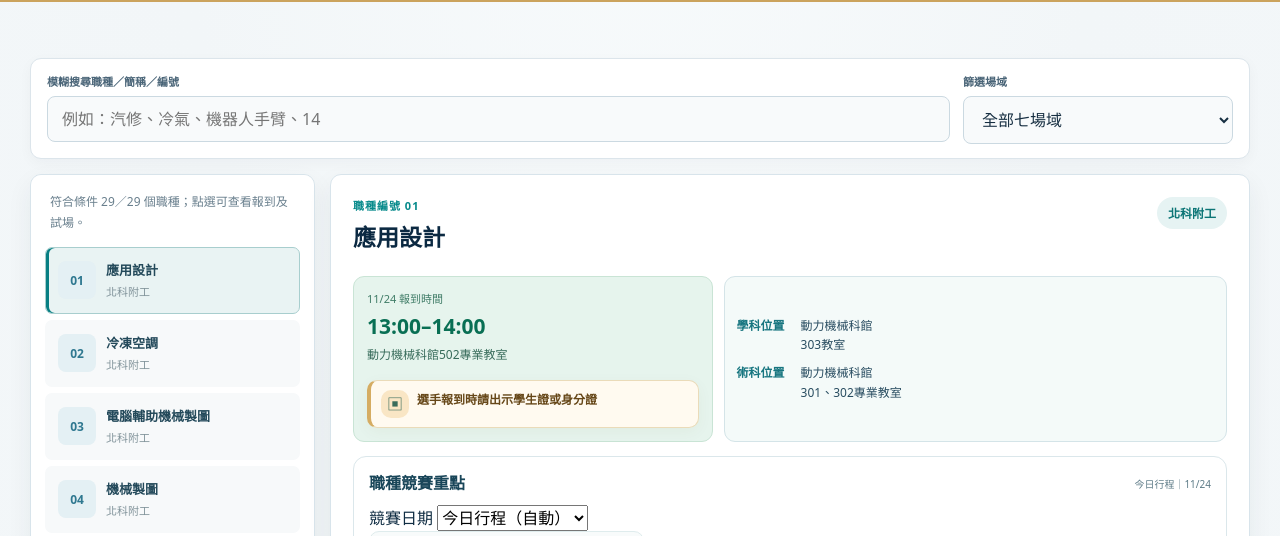
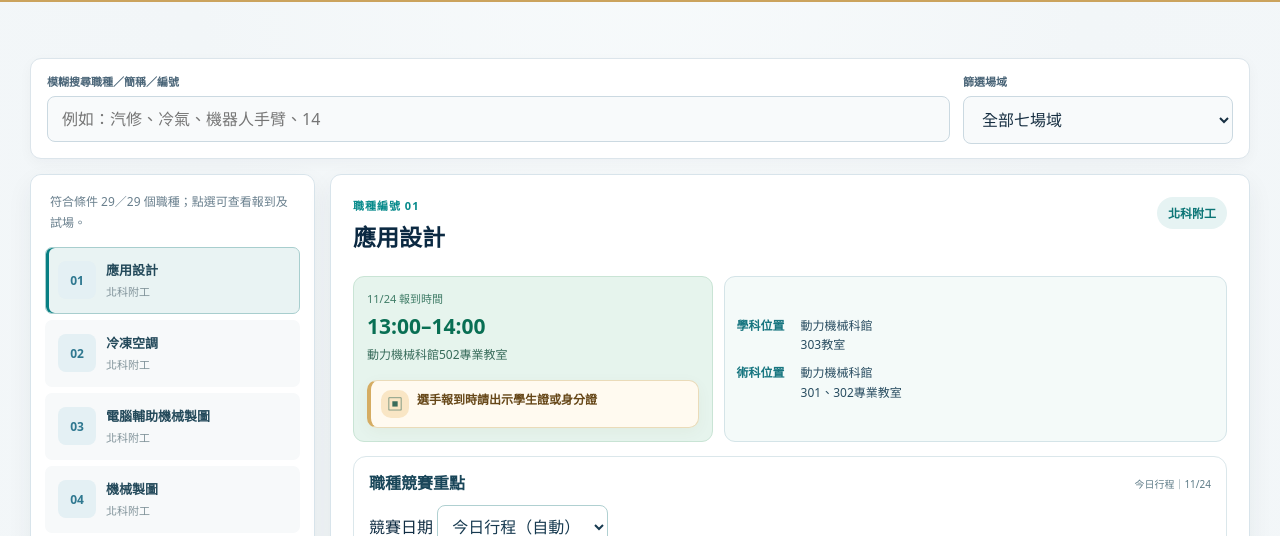
Before and after one commit to tyai610-cyber/115-NHSSIC, a plain HTML site: page skills.html in a window 1280 px wide. Shown: the part 354-890 px from the top of the page. Drawn offline with Linux system fonts and the light colour scheme.

```diff
--- a/design-v14.css
+++ b/design-v14.css
@@ -186,3 +186,5 @@
 
 /* V15 competition-period priorities */
 .v15-today{margin-top:16px;padding:16px;background:#fff;border:1px solid #cbdfe5;border-radius:12px}.v15-today:empty{display:none}.v15-today h2{margin:0;color:#12394e;font-size:20px}.v15-today>p{font-size:12px;color:#536f80;margin:5px 0 10px}.v15-day-grid{display:grid;grid-template-columns:repeat(2,minmax(0,1fr));gap:10px}.v15-day-grid article{padding:12px;background:#f0f7f8;border-radius:8px}.v15-day-grid h3{margin:0 0 6px;color:#12676c}.v15-day-grid p{margin:4px 0;font-size:13px}.v15-day-grid a,.v15-role-links a{display:inline-flex;align-items:center;min-height:44px;font-weight:800;color:#125b6d}.v15-role-links{display:flex;flex-wrap:wrap;gap:8px;margin:12px 0}.v15-role-links a{padding:6px 12px;border:1px solid #b8d0d7;border-radius:8px;background:#fff;text-decoration:none}.v15-legacy-time small{display:block;font-size:10px;color:#6e7278}.v15-legacy-time .agenda-time,.ceremony-row .v15-legacy-time{color:#677680}.v15-confirmed-time{font-weight:900;color:#0b7776!important}@media(max-width:520px){.v15-day-grid{grid-template-columns:1fr}.v15-today{padding:12px}.v15-day-grid article{padding:10px}}
+
+.v151-date-status{font-size:13px;color:#126b68;font-weight:800;line-height:1.6}.ux-skill-summary select{min-height:44px;border:1px solid #b0d0d1;border-radius:8px;padding:6px 10px;background:#fff;color:#173a50}.ux-skill-summary .ux-three-days:has(>section:only-child){grid-template-columns:1fr}
```
